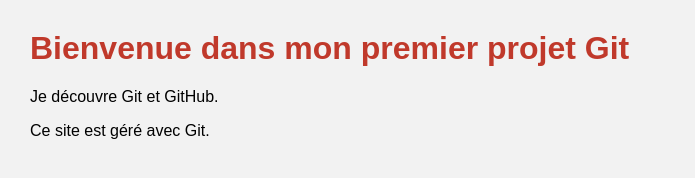
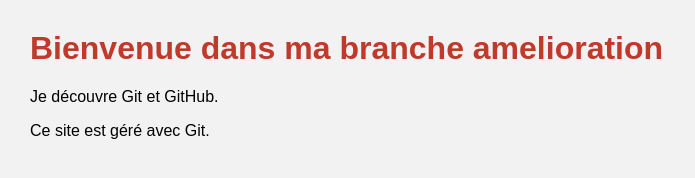
Before and after one commit to wiem15zarroug/Projet-Git, a plain HTML site: page index.html in a window 1280 px wide. Shown: the whole page, without its empty margins (0-695 px from the left). Drawn offline with Linux system fonts and the light colour scheme.

Commit message:
Modification du titre dans amelioration

```diff
--- a/index.html
+++ b/index.html
@@ -7,7 +7,7 @@
   <link rel="stylesheet" href="style.css">
 </head>
 <body>
-  <h1>Bienvenue dans mon premier projet Git</h1>
+  <h1>Bienvenue dans ma branche amelioration</h1>
   <p>Je découvre Git et GitHub.</p>
   <P>Ce site est géré avec Git.</P>
 </body>
```
